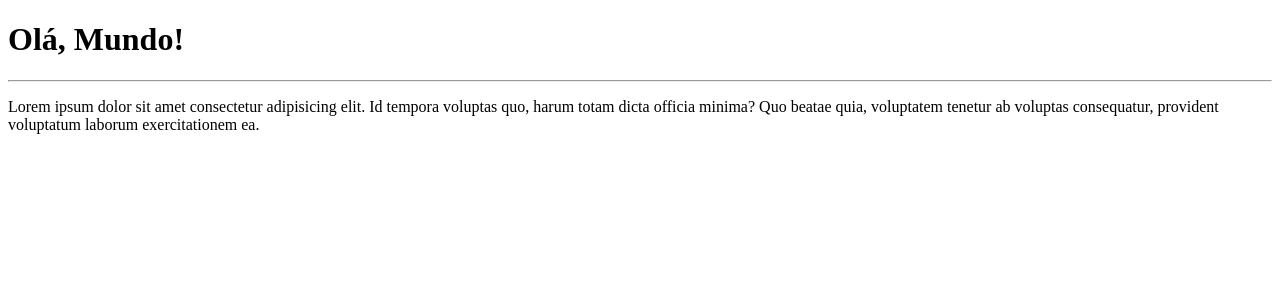
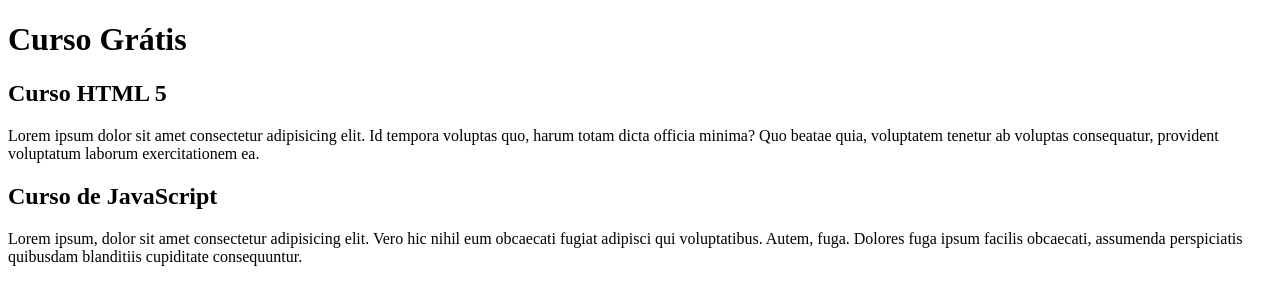
Before and after one commit to camila-dangelo-tempesta/Curso-Git-Git-Hub, a plain HTML site: page Site_exemplo/index.html in a window 1280 px wide. Drawn offline with Linux system fonts and the light colour scheme.

Commit message:
Update.index

```diff
--- a/Site_exemplo/index.html
+++ b/Site_exemplo/index.html
@@ -7,8 +7,18 @@
     <title>Meu primeiro site em repositório </title>
 </head>
 <body>
-    <h1> Olá, Mundo!</h1>
-    <hr>
-    <p>Lorem ipsum dolor sit amet consectetur adipisicing elit. Id tempora voluptas quo, harum totam dicta officia minima? Quo beatae quia, voluptatem tenetur ab voluptas consequatur, provident voluptatum laborum exercitationem ea.</p>
+    <main>
+        <header>
+            <h1> Curso Grátis</h1>
+        </header>
+        <article>
+            <h2>Curso HTML 5</h2>
+            <p>Lorem ipsum dolor sit amet consectetur adipisicing elit. Id tempora voluptas quo, harum totam dicta officia minima? Quo beatae quia, voluptatem tenetur ab voluptas consequatur, provident voluptatum laborum exercitationem ea.</p>
+        </article>
+        <ARticle>
+            <h2>Curso de JavaScript</h2>
+            <p>Lorem ipsum, dolor sit amet consectetur adipisicing elit. Vero hic nihil eum obcaecati fugiat adipisci qui voluptatibus. Autem, fuga. Dolores fuga ipsum facilis obcaecati, assumenda perspiciatis quibusdam blanditiis cupiditate consequuntur.</p>
+        </ARticle>
+    </main>
 </body>
 </html>
```
